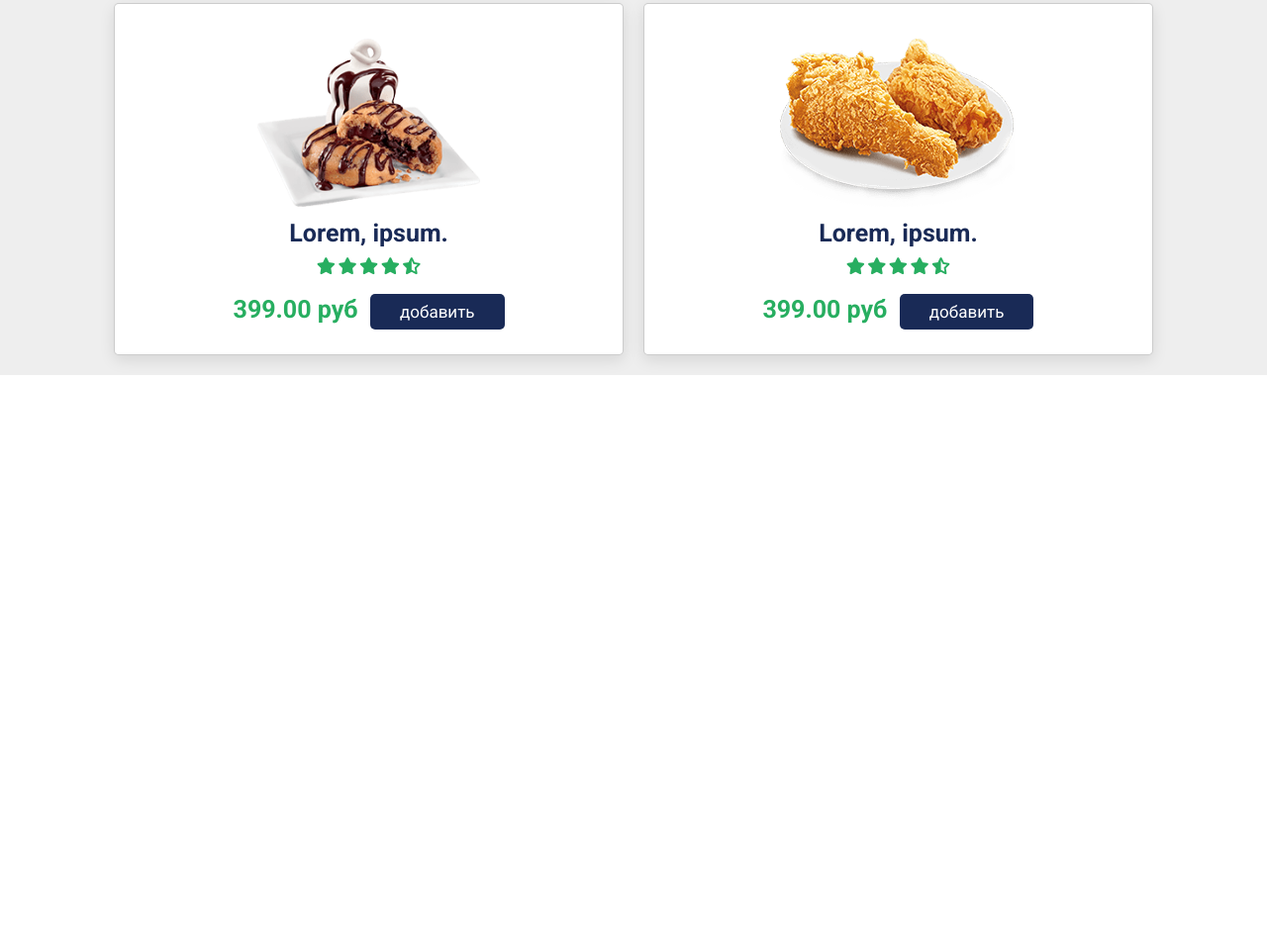
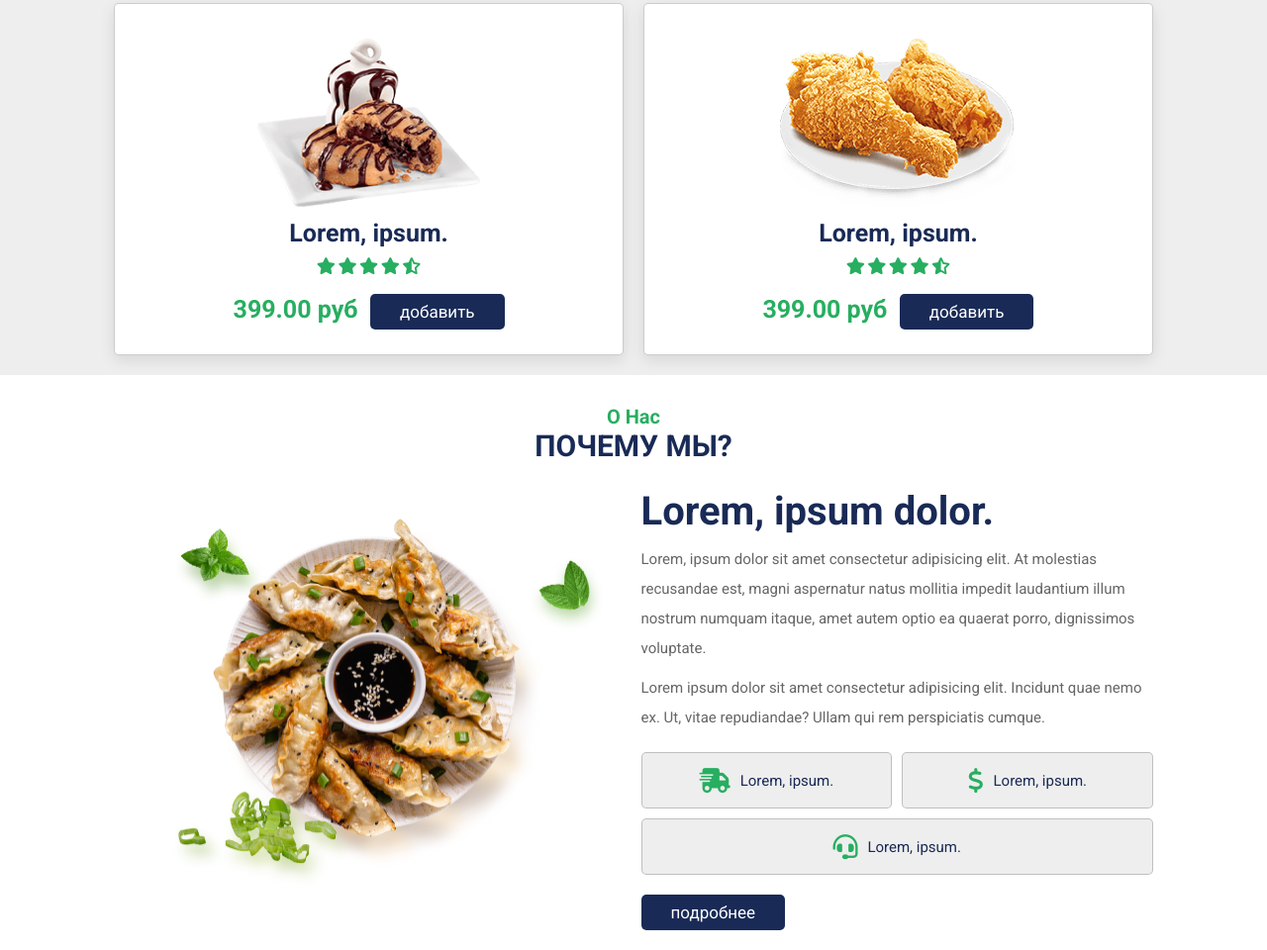
Before and after one commit to Pavel-Kuz/food-site-2, a plain HTML site: page index.html in a window 1280 px wide. Shown: the part 1509-2469 px from the top of the page at 99% size. Before the commit the page ends 1888 px from the top, so only its background shows below. Drawn offline with nearby package versions, Linux system fonts and the light colour scheme.

Commit message:
добавлена секция about

```diff
--- a/css/style.css
+++ b/css/style.css
@@ -262,3 +262,55 @@ header .icons #menu-bars{
     margin-right: 1rem;
     font-size: 2.5rem;
 }
+.about .row{
+    display: flex;
+    flex-wrap: wrap;
+    gap: 1.5rem;
+    align-items: center;
+}
+.about .row .image {
+    flex: 1 1 45rem;
+}
+.about .row .image img{
+    width: 100%;
+}
+.about .row .content {
+    flex: 1 1 45rem;
+}
+.about .row .content h3{
+    color: var(--black);
+    font-size: 4rem;
+    padding: .5rem 0;
+}
+.about .row .content p{
+    color: var(--light-color);
+    font-size: 1.5rem;
+    padding: .5rem 0;
+    line-height: 2;
+}
+.about .row .content .icons-container{
+    display: flex;
+    gap: 1rem;
+    flex-wrap: wrap;
+    padding: 1rem 0;
+    margin-top: 0.5rem;
+}
+.about .row .content .icons-container .icons{
+    background: #eee;
+    border-radius: .5rem;
+    border: .1rem solid rgba(0,0,0,.2);
+    display: flex;
+    align-items: center;
+    justify-content: center;
+    gap: 1rem;
+    flex: 1 1 17rem;
+    padding: 1.5rem 1rem;
+}
+.about .row .content .icons-container .icons i {
+    font-size: 2.5rem;
+    color: var(--green);
+}
+.about .row .content .icons-container .icons span {
+    font-size: 1.5rem;
+    color: var(--black);
+}
--- a/index.html
+++ b/index.html
@@ -204,6 +204,43 @@
     </section>
     <!-- dishes section  -->
 
+
+    <!-- about section  -->
+    <section class="about" id="about">
+        <h3 class="sub-heading">о нас</h3>
+        <h1 class="heading">почему мы?</h1>
+
+        <div class="row">
+            <div class="image">
+                <img src="images/about-img.png" alt="about">
+            </div>
+
+            <div class="content">
+                <h3>Lorem, ipsum dolor.</h3>
+                <p>Lorem, ipsum dolor sit amet consectetur adipisicing elit. At molestias recusandae est, magni aspernatur natus mollitia impedit laudantium illum nostrum numquam itaque, amet autem optio ea quaerat porro, dignissimos voluptate.</p>
+                <p>Lorem ipsum dolor sit amet consectetur adipisicing elit. Incidunt quae nemo ex. Ut, vitae repudiandae? Ullam qui rem perspiciatis cumque.</p>
+                <div class="icons-container">
+                    <div class="icons">
+                        <i class="fas fa-shipping-fast"></i>
+                        <span>Lorem, ipsum.</span>
+                    </div>
+                    <div class="icons">
+                        <i class="fas fa-dollar-sign"></i>
+                        <span>Lorem, ipsum.</span>
+                    </div>
+                    <div class="icons">
+                        <i class="fas fa-headset"></i>
+                        <span>Lorem, ipsum.</span>
+                    </div>
+                </div>
+                <a href="#" class="btn">подробнее</a>
+            </div>
+
+        </div>
+
+    </section>
+    <!-- about section  -->
+
     <script src="https://unpkg.com/swiper@7/swiper-bundle.min.js"></script>
     <script src="js/index.js"></script>
 </body>
```
